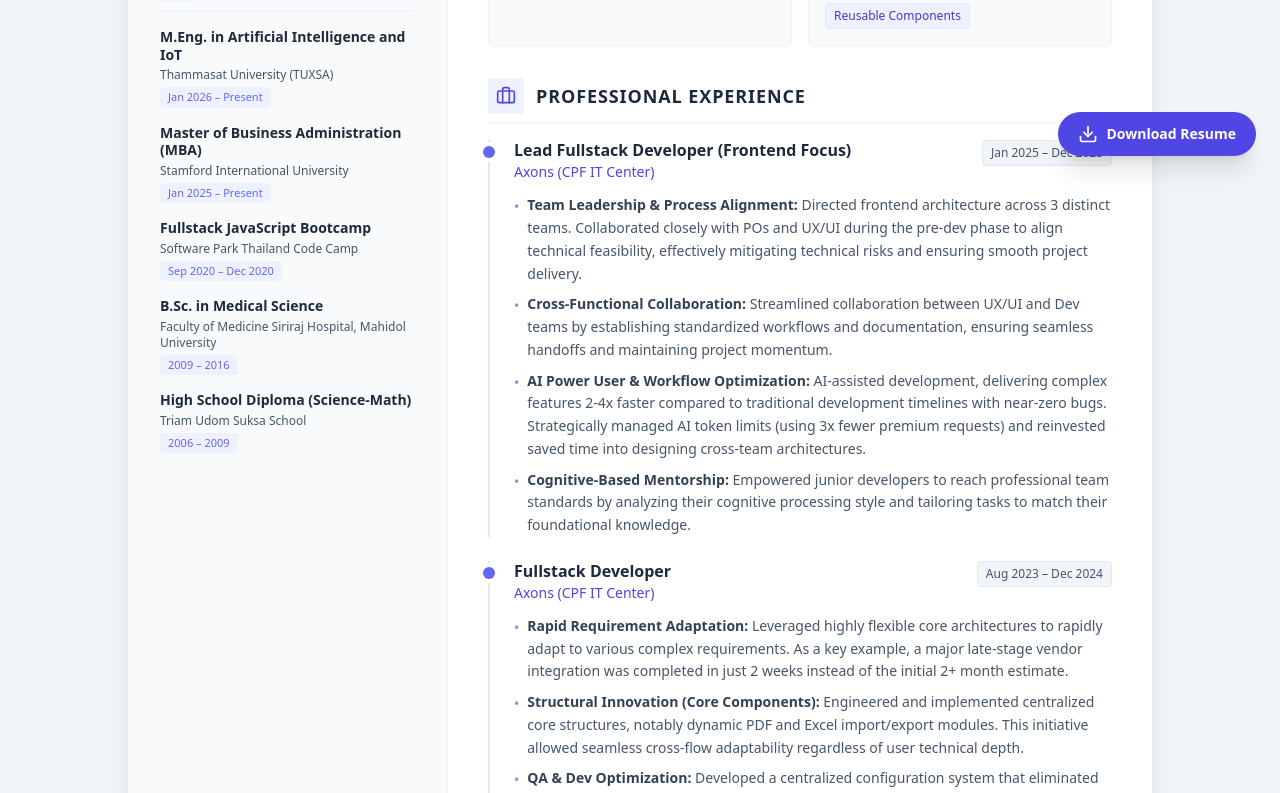
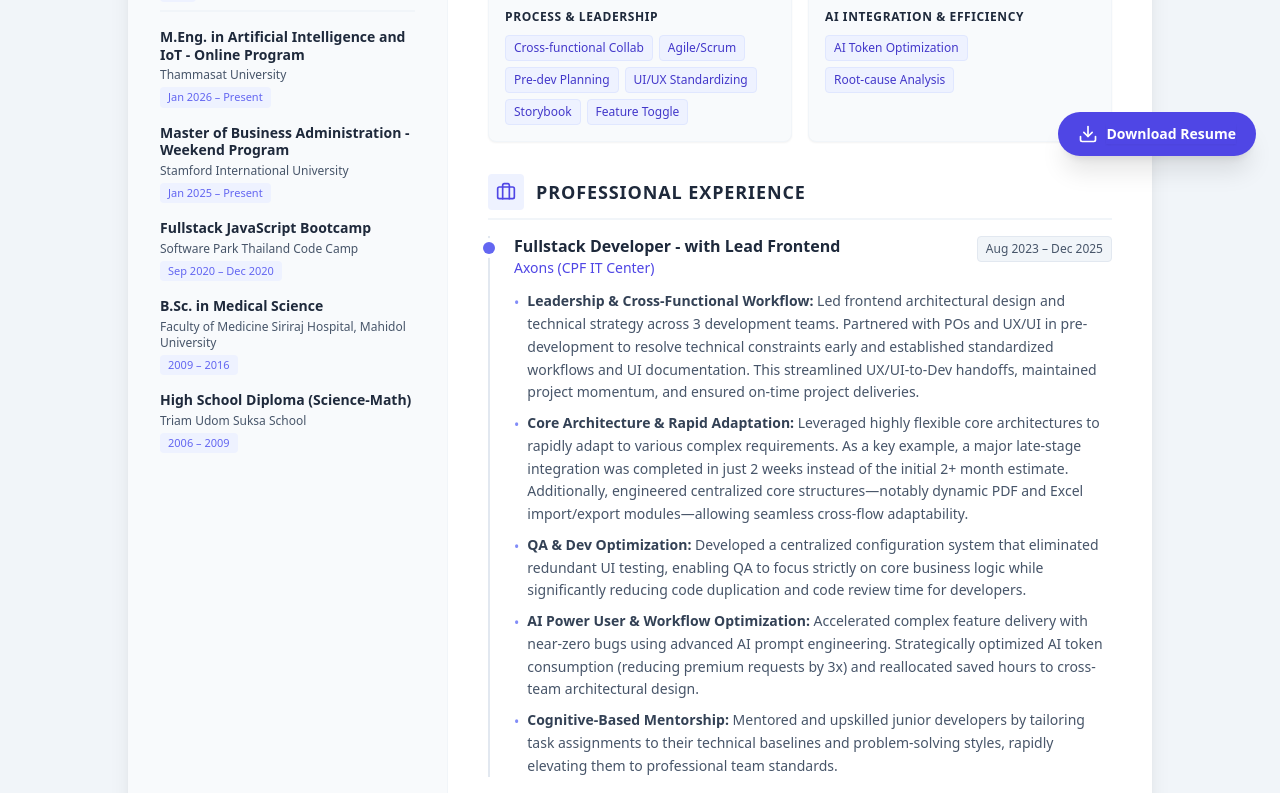
Before and after one commit to ZalotBabyZ/resume, a React (Create React App) app: page / in a window 1280 px wide. Shown: the part 620-1413 px from the top of the page. Built offline with nearby package versions, Linux system fonts and the light colour scheme.

Commit message:
feat(core-completencies): side-body

```diff
--- a/src/dataConfig/data.ts
+++ b/src/dataConfig/data.ts
@@ -13,60 +13,42 @@ export const RESUME_CONFIG: IResumeConfig = {
   },
   professionalSummary: "Senior Fullstack Developer (React/NodeJS/React Native) with 5 years of experience, specializing in architectural innovations that eliminate redundant workflows for QA and developers. Excels in cross-functional collaboration (PO, QA, UX/UI) to establish highly scalable and maintainable project foundations. Currently driven to design AI-integrated internal tools and architectures that optimize team efficiency, empowering cross-functional teams to systematically focus on true business value.",
   competencies: [
-    { id: "comp-tech", category: "Technical Skills", skills: ["React", "React Native", "NodeJS", "TypeScript", "NextJS"],isA4: true },
-    { id: "comp-ai", category: "AI Integration & Efficiency", skills: [ "AI Token Optimization", "Root-cause Analysis"],isA4: true },
-    { id: "comp-proc", category: "Process & Leadership", skills: ["Cross-functional Collab", "Agile/Scrum", "Pre-dev Planning", "UI/UX Standardizing"],isA4: true },
-    { id: "comp-arch", category: "Architecture & Innovation", skills: ["Core Structure Design", "Centralized Configuration", "Reusable Components"],isA4: true }
+    { id: "comp-tech", category: "Technical Skills", skills: ["React", "React Native", "NextJS", "NodeJS", "Nest.js", "JavaScript", "TypeScript", "PostgreSQL", "MongoDB", "Firebase"],isA4: true, A4Position: "body" },
+    { id: "comp-arch", category: "Architecture & Innovation", skills: ["Monorepo Architecture", "Multi-tenant System Design", "Core Structure Design", "Centralized Configuration", "Reusable Components"],isA4: true,A4Position: "body" },
+    { id: "comp-proc", category: "Process & Leadership", skills: ["Cross-functional Collab", "Agile/Scrum", "Pre-dev Planning", "UI/UX Standardizing", "Storybook", "Feature Toggle"],isA4: true,A4Position: "side" },
+    { id: "comp-ai", category: "AI Integration & Efficiency", skills: [ "AI Token Optimization", "Root-cause Analysis"],isA4: true,A4Position: "side" }
   ],
   experiences: [
   {
     "id": "exp-2",
     "company": "Axons (CPF IT Center)",
-    "role": "Lead Fullstack Developer (Frontend Focus)",
-    "duration": "Jan 2025 – Dec 2025",
+    "role": "Fullstack Developer - with Lead Frontend",
+    "duration": "Aug 2023 – Dec 2025",
     "highlights": [
       {
         "id": "exp-2-hl-1",
-        "title": "Team Leadership & Process Alignment",
-        "description": "Directed frontend architecture across 3 distinct teams. Collaborated closely with POs and UX/UI during the pre-dev phase to align technical feasibility, effectively mitigating technical risks and ensuring smooth project delivery."
+        "title": "Leadership & Cross-Functional Workflow",
+        "description": "Led frontend architectural design and technical strategy across 3 development teams. Partnered with POs and UX/UI in pre-development to resolve technical constraints early and established standardized workflows and UI documentation. This streamlined UX/UI-to-Dev handoffs, maintained project momentum, and ensured on-time project deliveries."
       },
       {
         "id": "exp-2-hl-2",
-        "title": "Cross-Functional Collaboration",
-        "description": "Streamlined collaboration between UX/UI and Dev teams by establishing standardized workflows and documentation, ensuring seamless handoffs and maintaining project momentum."
+        "title": "Core Architecture & Rapid Adaptation",
+        "description": "Leveraged highly flexible core architectures to rapidly adapt to various complex requirements. As a key example, a major late-stage integration was completed in just 2 weeks instead of the initial 2+ month estimate. Additionally, engineered centralized core structures—notably dynamic PDF and Excel import/export modules—allowing seamless cross-flow adaptability."
+      },
+      {
+        "id": "exp-2-hl-5",
+        "title": "QA & Dev Optimization",
+        "description": "Developed a centralized configuration system that eliminated redundant UI testing, enabling QA to focus strictly on core business logic while significantly reducing code duplication and code review time for developers."
       },
       {
         "id": "exp-2-hl-3",
         "title": "AI Power User & Workflow Optimization",
-        "description": "AI-assisted development, delivering complex features 2-4x faster compared to traditional development timelines with near-zero bugs. Strategically managed AI token limits (using 3x fewer premium requests) and reinvested saved time into designing cross-team architectures."
+        "description": "Accelerated complex feature delivery with near-zero bugs using advanced AI prompt engineering. Strategically optimized AI token consumption (reducing premium requests by 3x) and reallocated saved hours to cross-team architectural design."
       },
       {
         "id": "exp-2-hl-4",
         "title": "Cognitive-Based Mentorship",
-        "description": "Empowered junior developers to reach professional team standards by analyzing their cognitive processing style and tailoring tasks to match their foundational knowledge."
-      }
-    ]
-  },
-  {
-    "id": "exp-3",
-    "company": "Axons (CPF IT Center)",
-    "role": "Fullstack Developer",
-    "duration": "Aug 2023 – Dec 2024",
-    "highlights": [
-      {
-        "id": "exp-3-hl-1",
-        "title": "Rapid Requirement Adaptation",
-        "description": "Leveraged highly flexible core architectures to rapidly adapt to various complex requirements. As a key example, a major late-stage vendor integration was completed in just 2 weeks instead of the initial 2+ month estimate."
-      },
-      {
-        "id": "exp-3-hl-2",
-        "title": "Structural Innovation (Core Components)",
-        "description": "Engineered and implemented centralized core structures, notably dynamic PDF and Excel import/export modules. This initiative allowed seamless cross-flow adaptability regardless of user technical depth."
-      },
-      {
-        "id": "exp-3-hl-3",
-        "title": "QA & Dev Optimization",
-        "description": "Developed a centralized configuration system that eliminated redundant UI/action testing for QA. This strategic shift allowed QA to focus entirely on core business logic impacts, while simultaneously reducing code duplication and code review time for developers."
+        "description": "Mentored and upskilled junior developers by tailoring task assignments to their technical baselines and problem-solving styles, rapidly elevating them to professional team standards."
       }
     ]
   },
@@ -108,8 +90,8 @@ export const RESUME_CONFIG: IResumeConfig = {
   }
 ],
   educations: [
-    { id: "edu-thammasat", degree: "M.Eng. in Artificial Intelligence and IoT", institution: "Thammasat University (TUXSA)", duration: "Jan 2026 – Present" },
-    { id: "edu-stamford", degree: "Master of Business Administration (MBA)", institution: "Stamford International University", duration: "Jan 2025 – Present" },
+    { id: "edu-thammasat", degree: "M.Eng. in Artificial Intelligence and IoT - Online Program", institution: "Thammasat University", duration: "Jan 2026 – Present" },
+    { id: "edu-stamford", degree: "Master of Business Administration - Weekend Program", institution: "Stamford International University", duration: "Jan 2025 – Present" },
     { id: "edu-swpark", degree: "Fullstack JavaScript Bootcamp", institution: "Software Park Thailand Code Camp", duration: "Sep 2020 – Dec 2020" },
     { id: "edu-siriraj", degree: "B.Sc. in Medical Science", institution: "Faculty of Medicine Siriraj Hospital, Mahidol University", duration: "2009 – 2016" },
     { id: "edu-triamudom", degree: "High School Diploma (Science-Math)", institution: "Triam Udom Suksa School", duration: "2006 – 2009" }
--- a/src/dataConfig/dataType.ts
+++ b/src/dataConfig/dataType.ts
@@ -13,6 +13,7 @@ export interface ICompetency {
   category: string;
   skills: string[];
   isA4: boolean;
+  A4Position?: "side" | "body";
 }
 
 export interface IExperienceHighlight {
--- a/src/pages/index.tsx
+++ b/src/pages/index.tsx
@@ -216,9 +216,9 @@ export default function ResumeApp() {
             </div>
 
             <div>
-              <SectionHeading title="Core Competencies" icon={Sparkles} isA4 />
+              <SectionHeading title="Core Competencies More" icon={Sparkles} isA4 />
               <div className="flex flex-col gap-2 mt-2">
-                {competencies.filter(comp => comp.isA4).map(comp => (
+                {competencies.filter(comp => comp.isA4&&comp.A4Position==="side").map(comp => (
                   <div key={comp.id} >
                     <h3 className="text-[10px] font-bold text-slate-700 uppercase tracking-wide mb-1.5">{comp.category}</h3>
                     <div className="flex flex-wrap gap-1">
@@ -240,9 +240,23 @@ export default function ResumeApp() {
               </p>
             </section>
 
+            <div>
+              <SectionHeading title="Core Competencies" icon={Sparkles} isA4 />
+              <div className="flex flex-row gap-2 mt-2">
+                {competencies.filter(comp => comp.isA4&&comp.A4Position==="body").map(comp => (
+                  <div key={comp.id} >
+                    <h3 className="text-[11px] font-bold text-slate-700 uppercase tracking-wide mb-1.5">{comp.category}</h3>
+                    <div className="flex flex-wrap gap-2">
+                      {comp.skills.map(skill => <Badge key={skill} intent="brand" isA4>{skill}</Badge>)}
+                    </div>
+                  </div>
+                ))}
+              </div>
+            </div>
+
             <section className="flex-1">
               <SectionHeading title="Professional Experience" icon={Briefcase} isA4 />
-              <div className="mt-3 space-y-2">
+              <div className="mt-3 space-y-3">
                 {experiences.map(exp => (
                   <div key={exp.id} className="relative pl-3 border-l-2 border-slate-200">
                     <div className="absolute w-2 h-2 bg-indigo-500 rounded-full -left-[5px] top-1 ring-2 ring-white" />
```
Also changed, not shown: 1 other file (tests, documents, lock files or other folders).
